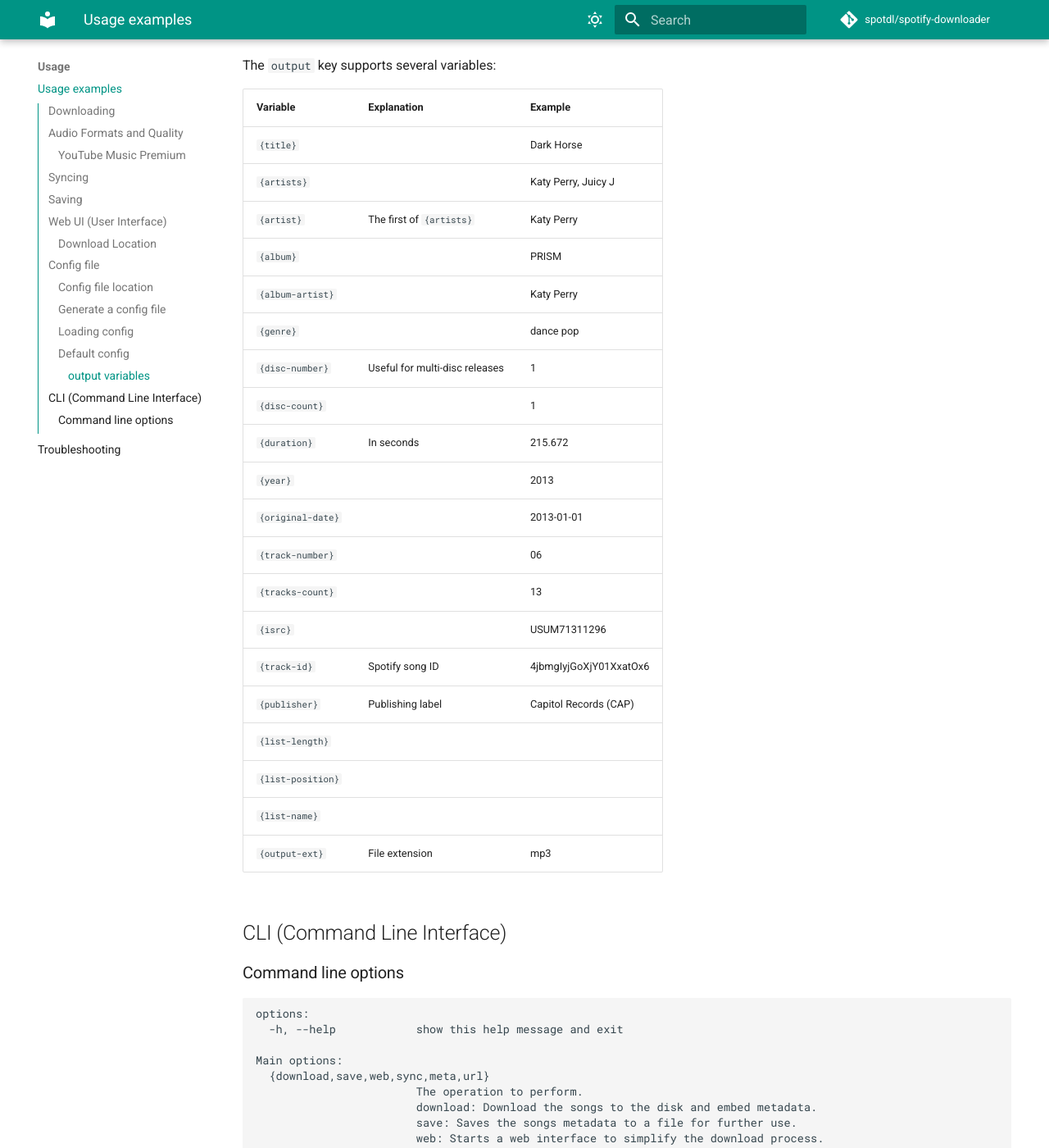
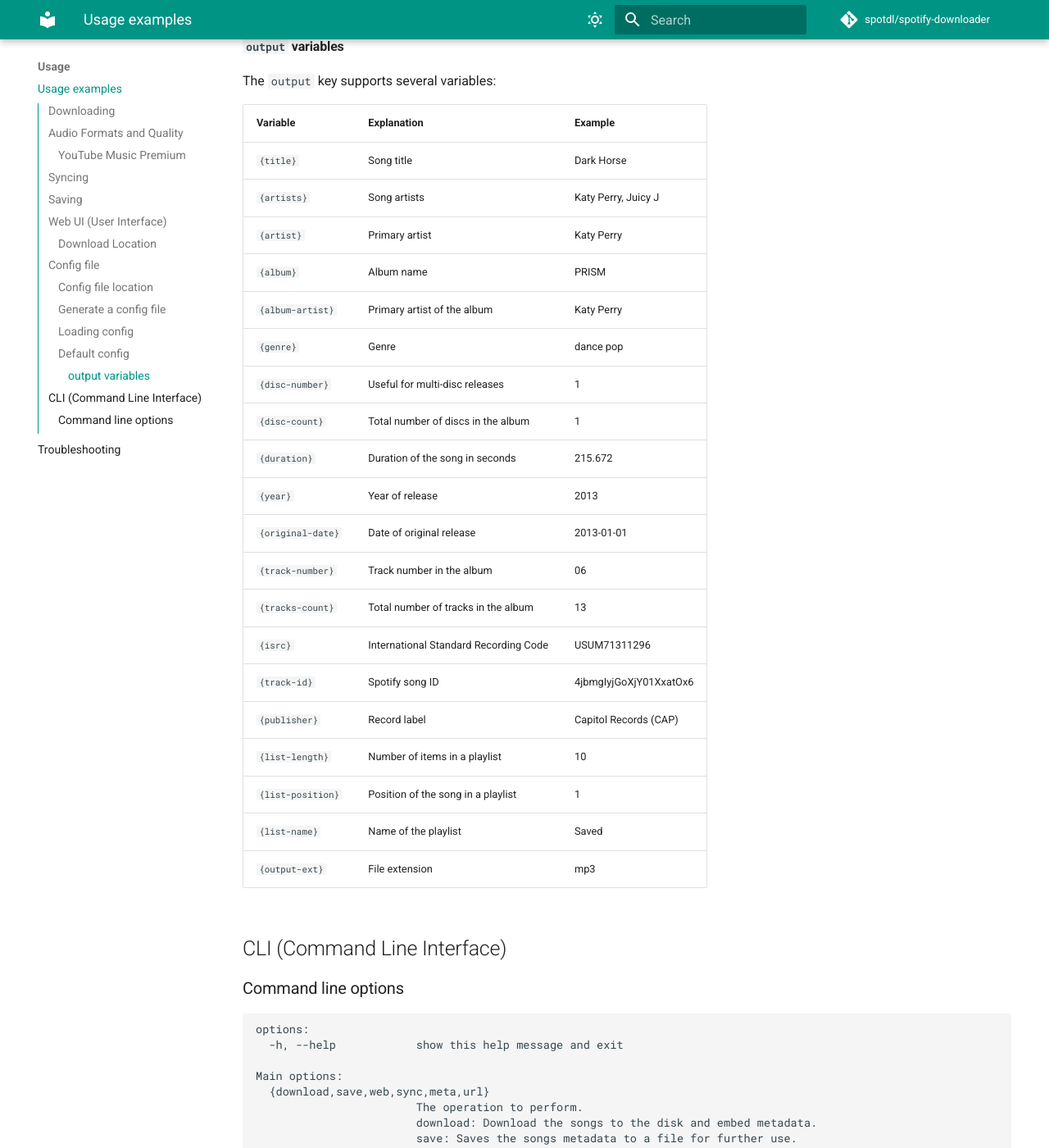
Before and after one commit to spotDL/spotify-downloader, an MkDocs documentation site: the page built from docs/usage.md, in a window 1280 px wide and 1400 px high, scrolled down 4081 px. Shown: the whole window at 82% size. Built offline with MkDocs 1.6.1 and Material for MkDocs 9.7.7, drawn with Linux system fonts in a browser that asks for light colours; comment, search, counter and statistics services are not loaded; some of the changed text lies outside the part shown.

Commit message:
updated output variables and default config

```diff
--- a/docs/usage.md
+++ b/docs/usage.md
@@ -287,25 +288,25 @@ The `output` key supports several variables:
 
 | Variable | Explanation | Example |
 |----------|-------------|---------|
-| `{title}` |  | Dark Horse |
-| `{artists}` |  | Katy Perry, Juicy J |
-| `{artist}` | The first of `{artists}` | Katy Perry |
-| `{album}` |  | PRISM |
-| `{album-artist}` |  | Katy Perry |
-| `{genre}` |  | dance pop |
+| `{title}` | Song title | Dark Horse |
+| `{artists}` | Song artists | Katy Perry, Juicy J |
+| `{artist}` | Primary artist | Katy Perry |
+| `{album}` | Album name | PRISM |
+| `{album-artist}` | Primary artist of the album | Katy Perry |
+| `{genre}` | Genre | dance pop |
 | `{disc-number}` | Useful for multi-disc releases | 1 |
-| `{disc-count}` |  | 1 |
-| `{duration}` | In seconds | 215.672 |
-| `{year}` |  | 2013 |
-| `{original-date}` |  | 2013-01-01 |
-| `{track-number}` |  | 06 |
-| `{tracks-count}` |  | 13 |
-| `{isrc}` |  | USUM71311296 |
+| `{disc-count}` | Total number of discs in the album | 1 |
+| `{duration}` | Duration of the song in seconds | 215.672 |
+| `{year}` | Year of release | 2013 |
+| `{original-date}` | Date of original release | 2013-01-01 |
+| `{track-number}` | Track number in the album | 06 |
+| `{tracks-count}` | Total number of tracks in the album | 13 |
+| `{isrc} `| International Standard Recording Code | USUM71311296 |
 | `{track-id}` | Spotify song ID | 4jbmgIyjGoXjY01XxatOx6 |
-| `{publisher}` | Publishing label | Capitol Records (CAP) |
-| `{list-length}` |  |  |
-| `{list-position}` |  |  |
-| `{list-name}` |  |  |
+| `{publisher} `| Record label | Capitol Records (CAP) |
+| `{list-length}` | Number of items in a playlist | 10 |
+| `{list-position}` | Position of the song in a playlist | 1 |
+| `{list-name}` | Name of the playlist | Saved |
 | `{output-ext}` | File extension | mp3 |
 
 ## CLI (Command Line Interface)
@@ -339,8 +340,8 @@ Main options:
                         The lyrics provider to use. You can provide more than one for fallback.
   --config              Use the config file to download songs. It's located under C:\Users\user\.spotdl\config.json or ~/.spotdl/config.json under linux
   --search-query SEARCH_QUERY
-                        The search query to use, available variables: {title}, {artists}, {artist}, {album}, {album-artist}, {genre}, {disc-number}, {disc-count}, {duration}, {year}, {original-date},
-                        {track-number}, {tracks-count}, {isrc}, {track-id}, {publisher}, {list-length}, {list-position}, {list-name}, {output-ext}
+                        The search query to use, available variables: {title}, {artists}, {artist}, {album}, {album-artist}, {genre}, {disc-number}, {disc-count}, {duration}, {year}, {original-date}, {track-number},
+                        {tracks-count}, {isrc}, {track-id}, {publisher}, {list-length}, {list-position}, {list-name}, {output-ext}
   --dont-filter-results
                         Disable filtering results.
 
@@ -355,17 +356,16 @@ Spotify options:
   --cache-path CACHE_PATH
                         The path where spotipy cache file will be stored.
   --no-cache            Disable caching (both requests and token).
-  --cookie-file COOKIE_FILE
-                        Path to cookies file.
   --max-retries MAX_RETRIES
                         The maximum number of retries to perform when getting metadata.
+  --headless            Run in headless mode.
 
 FFmpeg options:
   --ffmpeg FFMPEG       The ffmpeg executable to use.
   --threads THREADS     The number of threads to use when downloading songs.
   --bitrate {auto,disable,8k,16k,24k,32k,40k,48k,64k,80k,96k,112k,128k,160k,192k,224k,256k,320k,0,1,2,3,4,5,6,7,8,9}
-                        The constant/variable bitrate to use for the output file. Values from 0 to 9 are variable bitrates. Auto will use the bitrate of the original file. Disable will disable the
-                        bitrate option. (In case of m4a and opus files, this option will skip the conversion)
+                        The constant/variable bitrate to use for the output file. Values from 0 to 9 are variable bitrates. Auto will use the bitrate of the original file. Disable will disable the bitrate option. (In case
+                        of m4a and opus files, auto and disable will skip the conversion)
   --ffmpeg-args FFMPEG_ARGS
                         Additional ffmpeg arguments passed as a string.
 
@@ -402,12 +402,12 @@ Web options:
   --allowed-origins [ALLOWED_ORIGINS ...]
                         The allowed origins for the web server.
   --web-use-output-dir  Use the output directory instead of the session directory for downloads. (This might cause issues if you have multiple users using the web-ui at the same time)
+  --keep-sessions       Keep the session directory after the web server is closed.
 
 Misc options:
   --log-level {CRITICAL,FATAL,ERROR,WARN,WARNING,INFO,MATCH,DEBUG,NOTSET}
                         Select log level.
   --simple-tui          Use a simple tui.
-  --headless            Run in headless mode.
 
 Other options:
   --download-ffmpeg     Download ffmpeg to spotdl directory.
```
Also changed, not shown: other parts of docs/usage.md (+12 -11 lines).
